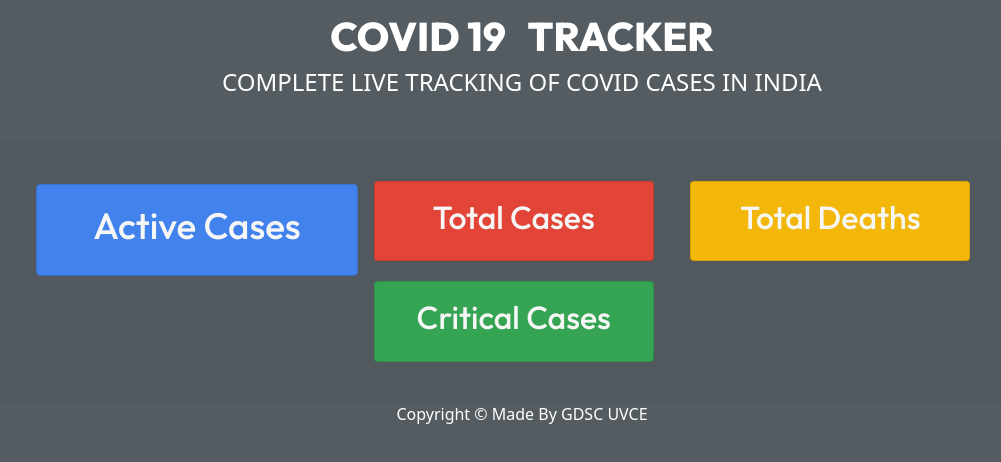
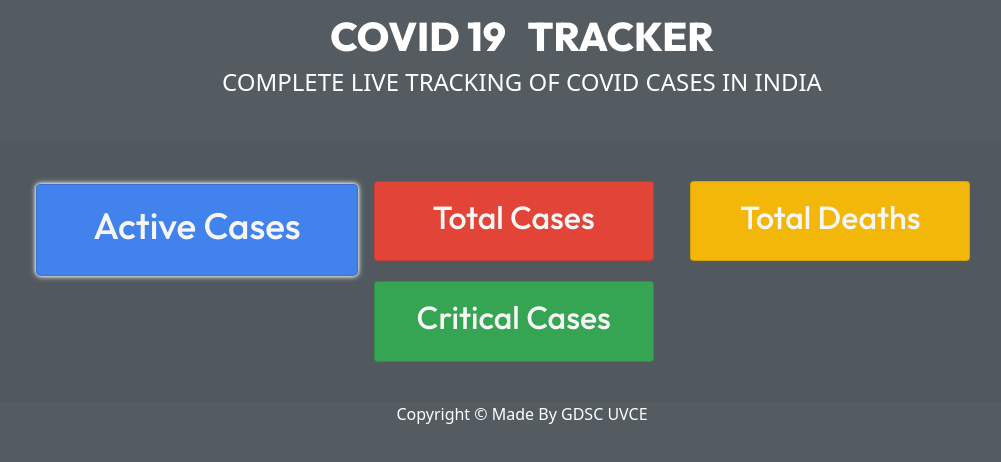
Before and after one commit to pradeep15a/covid-19-tracker, a plain HTML site: page index.html in a window 1280 px wide. In both pictures the pointer is over the element 315 px from the left and 220 px from the top of the page. Shown: the whole page, without its empty margins (118-1119 px from the left). Drawn offline with nearby package versions, Linux system fonts and the light colour scheme; no server answers.

Commit message:
CSS update
Box shadow

Co-Authored-By: anshoeman <81106959+anshoeman@users.noreply.github.com>

```diff
--- a/index.css
+++ b/index.css
@@ -37,6 +37,8 @@ body
 }
 .card:hover{
     transform: translateY(15px) scale(1.15);
+    box-shadow: #ffffff 0 0 3px,
+                #ffffff 0 0 6px;
 }
 
 #active
```
